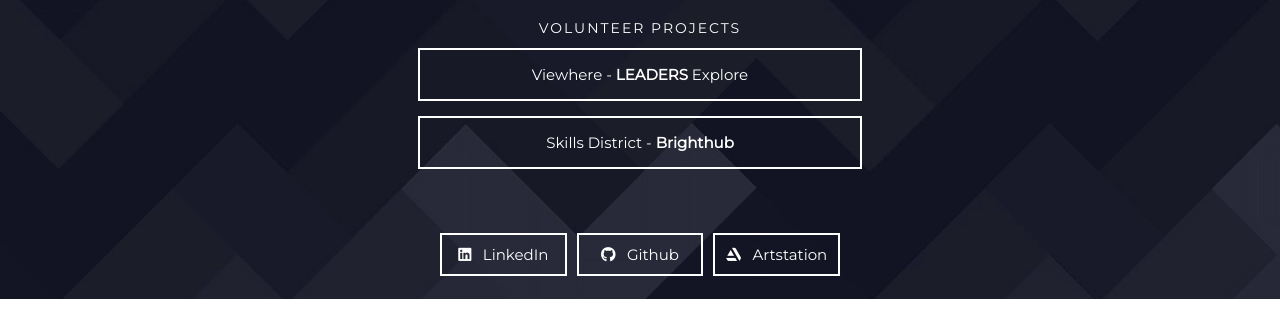
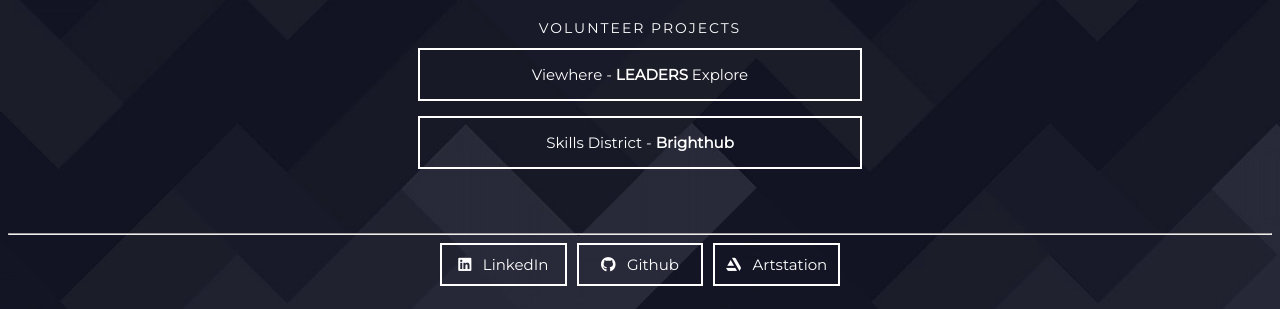
Before and after one commit to axbecher/LinkTree, a plain HTML site: page index.html in a window 1280 px wide. Shown: the part 585-894 px from the top of the page. Drawn offline with Linux system fonts and the light colour scheme.

Commit message:
Add hr line
Added hr line

```diff
--- a/index.html
+++ b/index.html
@@ -33,10 +33,15 @@
   <a href="">Link 4</a>-->
 
   <!-- Social Account -->
-  <div class="social">
-    <a class="linkedin" href="https://www.linkedin.com/in/becheralexandru"><i class="fab fa-linkedin"> &nbsp;</i> LinkedIn</a>
-    <a class="github" href="https://github.com/axbecher"><i class="fab fa-github"> &nbsp;</i> Github</a>
-    <a class="artstation" href="https://www.artstation.com/alexandrubecher"><i class="fab fa-artstation"> &nbsp;</i> Artstation</a>
-  </div>
+    <div class="footer">
+        <hr>
+        <div class="social">
+
+            <a class="linkedin" href="https://www.linkedin.com/in/becheralexandru"><i class="fab fa-linkedin"> &nbsp;</i> LinkedIn</a>
+            <a class="github" href="https://github.com/axbecher"><i class="fab fa-github"> &nbsp;</i> Github</a>
+            <a class="artstation" href="https://www.artstation.com/alexandrubecher"><i class="fab fa-artstation"> &nbsp;</i> Artstation</a>
+
+        </div>
+    </div>
 </body>
 </html>
--- a/style.css
+++ b/style.css
@@ -80,12 +80,14 @@
   font-weight: 400;
   letter-spacing: 2px;
 }
+.footer{
+    margin-top: 5%;
+}
 
 .social {
   display: flex;
   max-width: 400px;
   margin: 0 auto;
-margin-top: 5%;
 }
 
 .social a {
```
